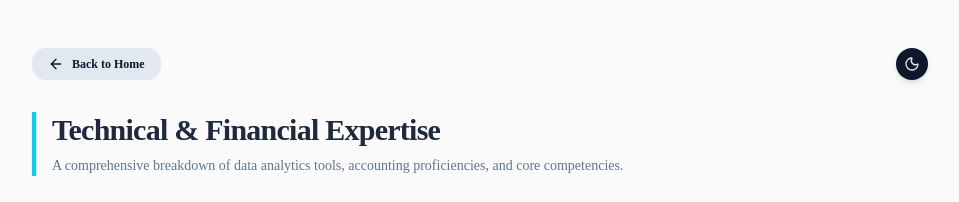
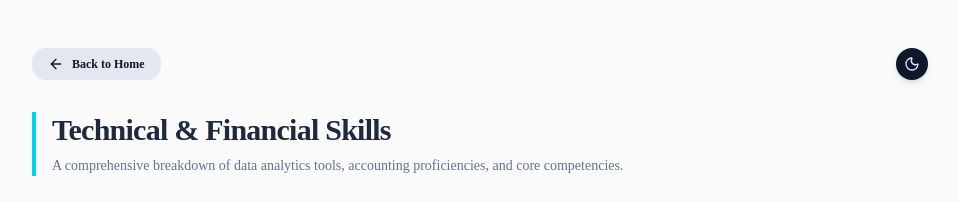
Before and after one commit to abdulrahmanmohamed306/my-portfolio, a Next.js app: page /skills in a window 1280 px wide. Shown: the top 202 px of the page, without its empty margins (160-1119 px from the left). Built offline with nearby package versions, Linux system fonts and the light colour scheme.

Commit message:
Update title to Technical and Financial Skills

```diff
--- a/app/skills/page.tsx
+++ b/app/skills/page.tsx
@@ -122,7 +122,7 @@ export default function SkillsPage() {
 
         {/* Page Title */}
         <div className="space-y-2 border-l-4 border-cyan-400 pl-4">
-          <h1 className="text-3xl font-extrabold tracking-tight">Technical & Financial Expertise</h1>
+          <h1 className="text-3xl font-extrabold tracking-tight">Technical & Financial Skills</h1>
           <p className="text-sm text-slate-500 dark:text-slate-400">
             A comprehensive breakdown of data analytics tools, accounting proficiencies, and core competencies.
           </p>
```
